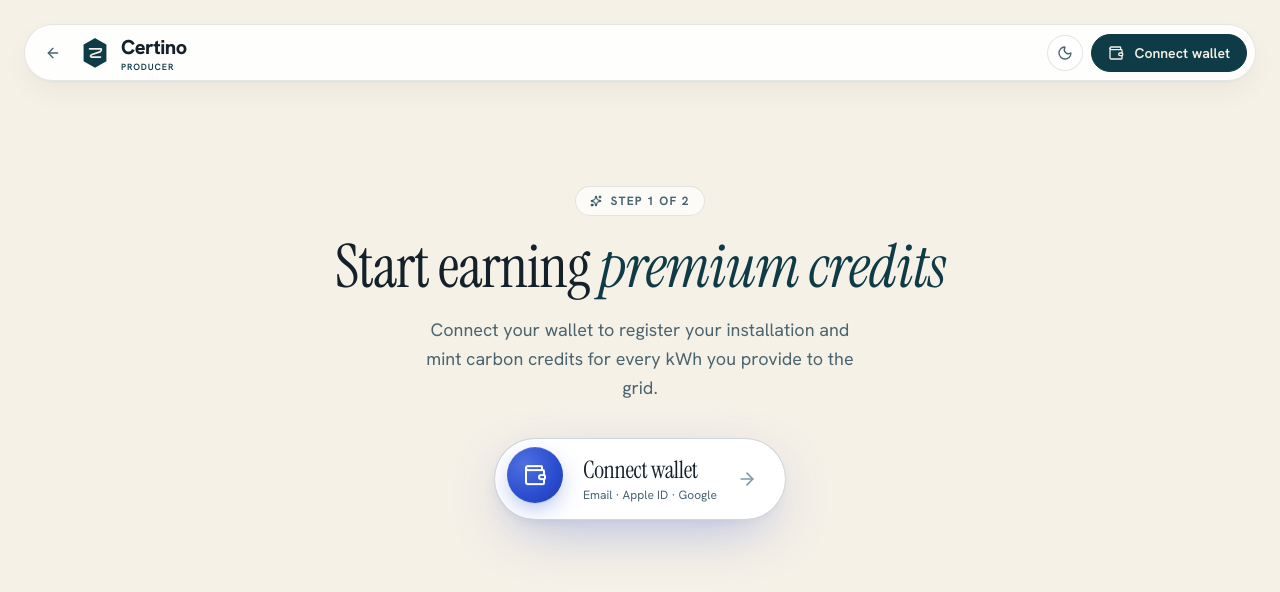
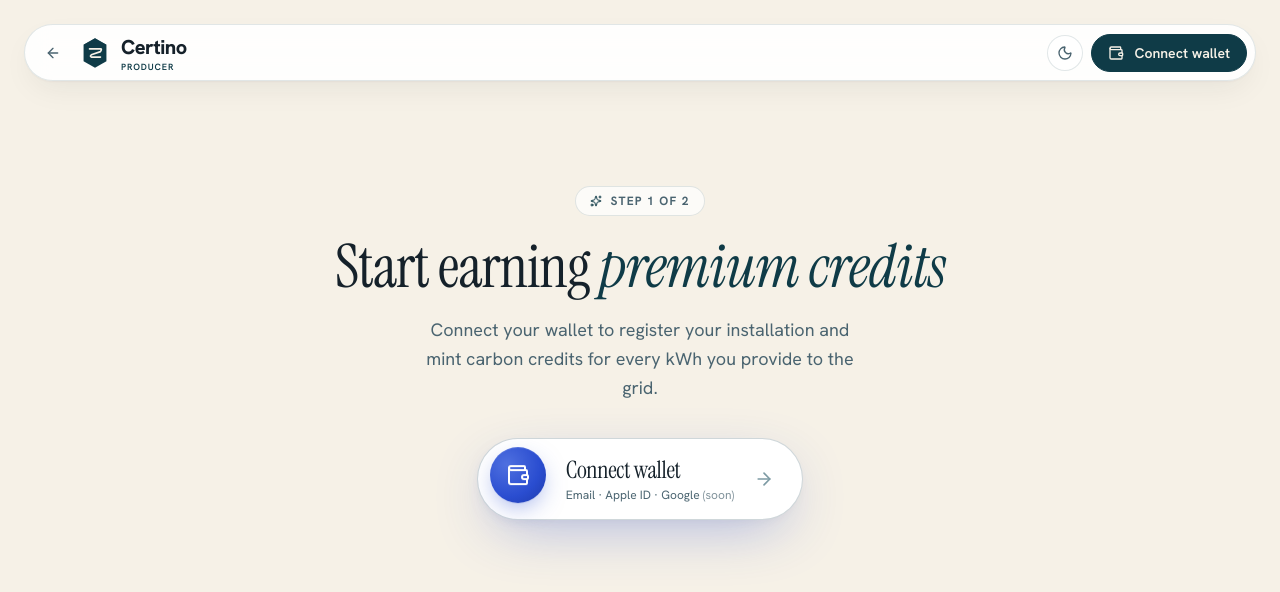
Before and after one commit to buhlez31/certino-app, a Next.js app: page /app in a window 1280 px wide. Both pictures are taken after a click on the button 359 px from the left and 380 px from the top of the page. Shown: the top 592 px of the page. Built offline with nearby package versions, Linux system fonts and the light colour scheme.

Commit message:
Connect wallet subtext: mark Email/Apple ID/Google as (soon) on both producer + buyer

```diff
--- a/components/certino-demo.jsx
+++ b/components/certino-demo.jsx
@@ -2056,7 +2056,7 @@ function EmptyWalletState({ onConnect }) {
               Connect wallet
             </span>
             <span className="block text-xs text-[var(--text-secondary)] mt-0.5">
-              Email · Apple ID · Google
+              Email · Apple ID · Google <span className="opacity-70">(soon)</span>
             </span>
           </span>
           <ArrowRight className="w-5 h-5 text-[var(--text-tertiary)] group-hover:text-[var(--accent)] group-hover:translate-x-1 transition-all flex-shrink-0" />
@@ -2861,7 +2861,7 @@ function EmptyWalletStateBuyer({ onConnect }) {
               Connect wallet
             </span>
             <span className="block text-xs text-[var(--text-secondary)] mt-0.5">
-              Email · Apple ID · Google
+              Email · Apple ID · Google <span className="opacity-70">(soon)</span>
             </span>
           </span>
           <ArrowRight className="w-5 h-5 text-[var(--text-tertiary)] group-hover:text-[var(--accent)] group-hover:translate-x-1 transition-all flex-shrink-0" />
```
